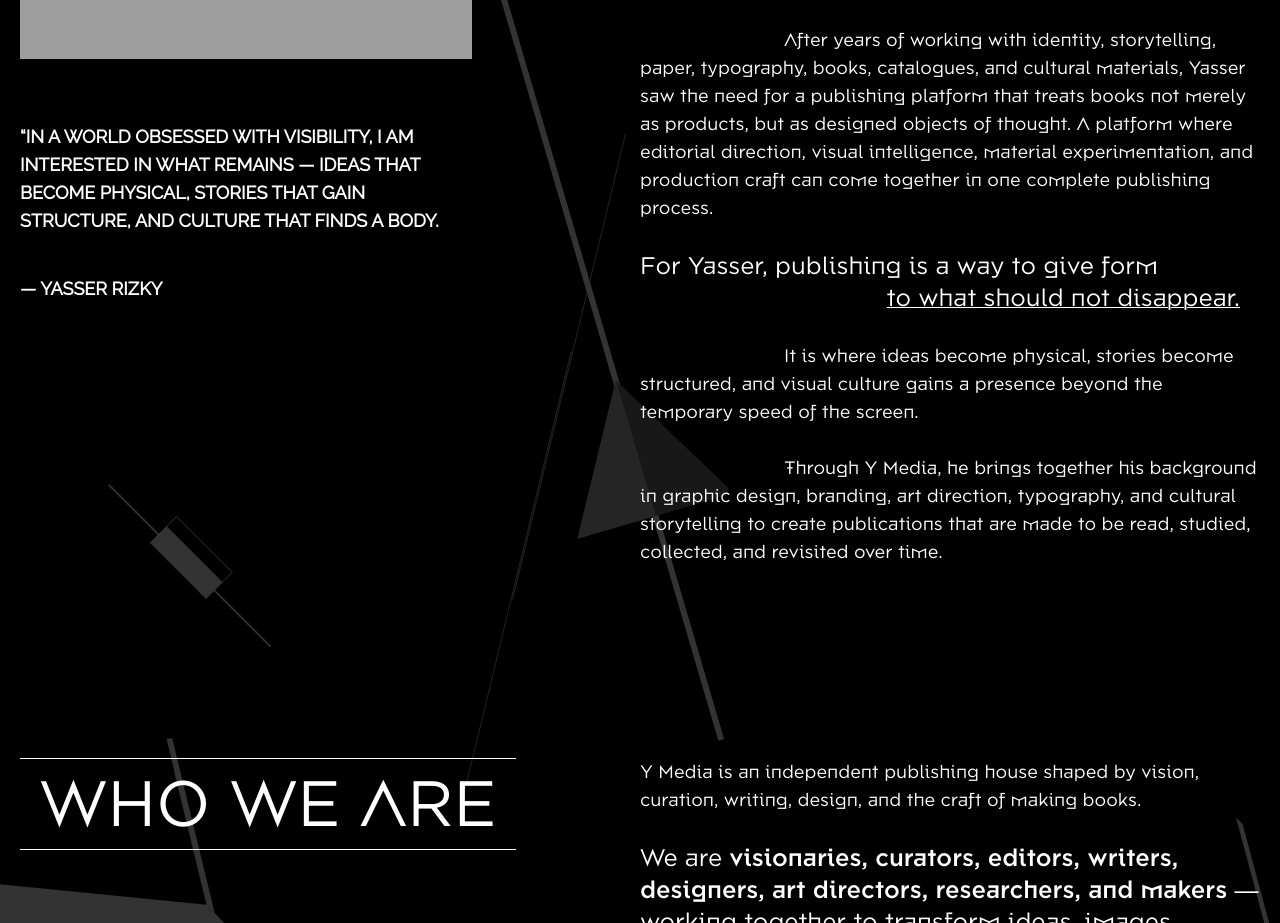
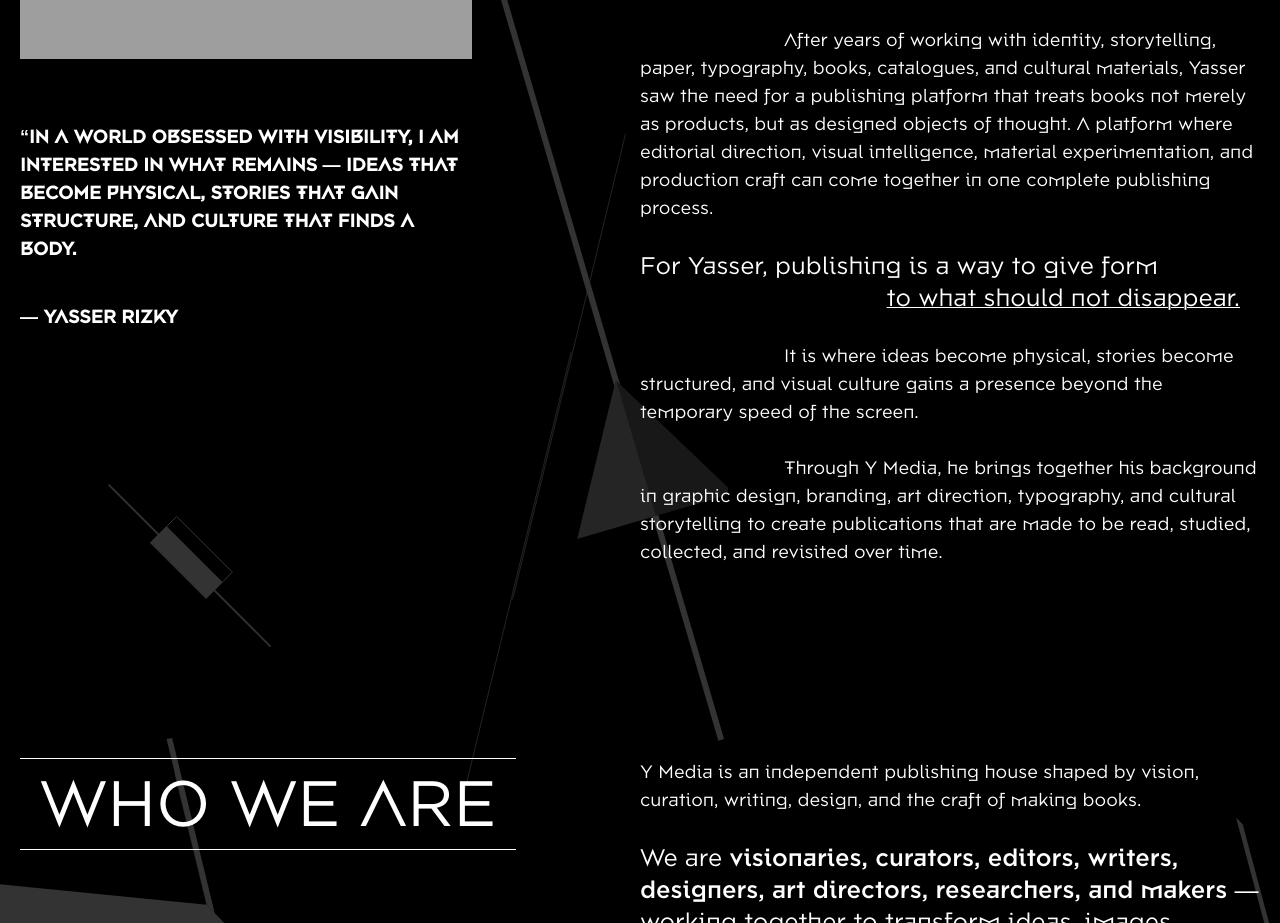
Before and after one commit to Aliux7/y-media, a Next.js app: page / in a window 1280 px wide. Shown: the part 3940-4863 px from the top of the page. Built offline with nearby package versions, Linux system fonts and the light colour scheme; grey boxes are pictures that could not be loaded.

Commit message:
change font

```diff
--- a/components/ThePrincipal.tsx
+++ b/components/ThePrincipal.tsx
@@ -37,7 +37,7 @@
           <AnimateIn
             direction="right"
             duration={2}
-            className="uppercase font-raleway font-semibold text-sm md:text-base xl:text-lg"
+            className="uppercase font-semibold text-sm md:text-base xl:text-lg"
           >
             “In a world obsessed with visibility, I am interested in what
             remains — ideas that become physical, stories that gain structure,
@@ -46,7 +46,7 @@
           <AnimateIn
             direction="right"
             duration={2}
-            className="uppercase font-raleway font-semibold text-sm md:text-base xl:text-lg"
+            className="uppercase font-semibold text-sm md:text-base xl:text-lg"
           >
             — Yasser Rizky
           </AnimateIn>
```
